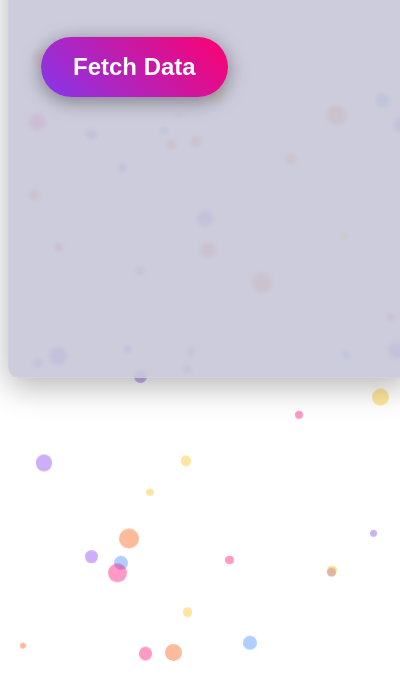
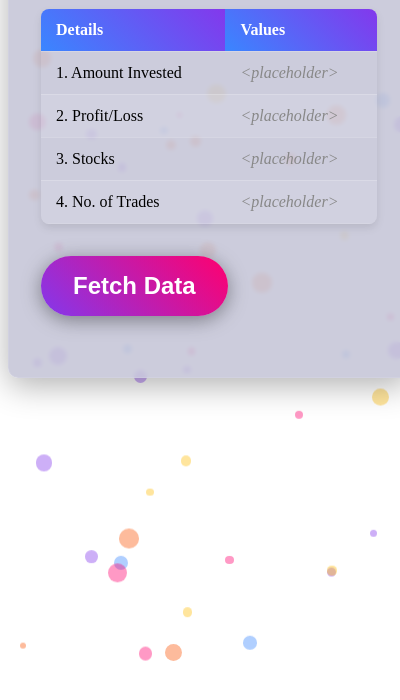
Before and after one commit to devsanthoshmk/profit-hunt-ext, a browser extension: page popup/hello.html in a window 400 px wide. Shown: the part 126-826 px from the top of the page. Drawn offline with Linux system fonts and the light colour scheme.

Commit message:
partial done

```diff
--- a/popup/hello.html
+++ b/popup/hello.html
@@ -67,16 +67,78 @@
       opacity: 0.4;
       pointer-events: none;
     }
+
+    /* Table styles */
+    .data-table {
+      width: 100%;
+      margin-top: 20px;
+      border-collapse: collapse;
+      box-shadow: 0 4px 8px rgba(0, 0, 0, 0.1);
+      border-radius: 8px;
+      overflow: hidden;
+    }
+
+    .data-table th, .data-table td {
+      padding: 12px 15px;
+      text-align: left;
+      border-bottom: 1px solid rgba(255, 255, 255, 0.2);
+    }
+
+    .data-table th {
+      background: linear-gradient(45deg, var(--primary), var(--tertiary));
+      color: white;
+      font-weight: 600;
+    }
+
+    .data-table tr:nth-child(even) {
+      background-color: rgba(255, 255, 255, 0.1);
+    }
+
+    .data-table tr:hover {
+      background-color: rgba(255, 255, 255, 0.2);
+    }
+
+    .placeholder {
+      color: #888;
+      font-style: italic;
+    }
   </style>
   <body>
     <div class="content-container">
         <h1>Hello Traders</h1>
+
+        <!-- Table with header columns and placeholder values -->
+        <table class="data-table">
+          <thead>
+            <tr>
+              <th>Details</th>
+              <th>Values</th>
+            </tr>
+          </thead>
+          <tbody>
+            <tr>
+              <td>1. Amount Invested</td>
+              <td class="placeholder" id="amountInvested">&lt;placeholder&gt;</td>
+            </tr>
+            <tr>
+              <td>2. Profit/Loss</td>
+              <td class="placeholder" id="profitLoss">&lt;placeholder&gt;</td>
+            </tr>
+            <tr>
+              <td>3. Stocks</td>
+              <td class="placeholder" id="stocks">&lt;placeholder&gt;</td>
+            </tr>
+            <tr>
+              <td>4. No. of Trades</td>
+              <td class="placeholder" id="trades">&lt;placeholder&gt;</td>
+            </tr>
+          </tbody>
+        </table>
+
         <button id="getDataButton" class="start-button">Fetch Data</button>
     </div>
-
 
     <script src="popup.js"></script>
     <script src="particles.js"></script>
   </body>
-
 </html>
--- a/popup/popup.js
+++ b/popup/popup.js
@@ -1,4 +1,4 @@
-document.getElementById('getDataButton').addEventListener('click', function() {
+document.addEventListener('DOMContentLoaded', function() {
   // Query the active tab in the current window
   chrome.tabs.query({ active: true, currentWindow: true }, function(tabs) {
     // Send a message to the content script in the active tab
@@ -9,6 +9,13 @@ document.getElementById('getDataButton').addEventListener('click', function() {
       }
       // Use the data received from the content script
       console.log('Data received:', response.data);
+
+      var pl = response.data.PL;
+      document.getElementById("amountInvested").innerText = response.data.buyInvestment
+      document.getElementById("profitLoss").innerHTML = `${pl} (${pl>0?"Profit":pl===0?"No Profit/No Loss":"Loss"})` ;
+      document.getElementById("stocks").innerHTML = response.data.discrit;
+      document.getElementById("trades").innerHTML = response.data.trades;
+
       // You can also update your popup UI here with the data
     });
   });
```
Also changed, not shown: Table_Traversal.js (+10 -0 lines), scripts/content.js (+20 -3 lines). Lines whose indentation alone changed are shown as unchanged.
